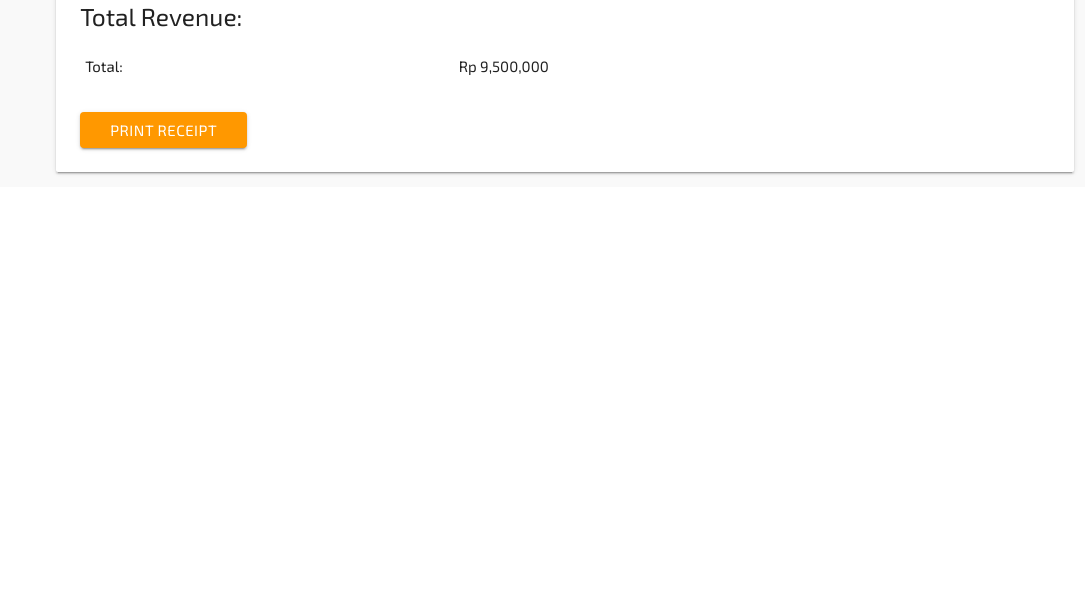
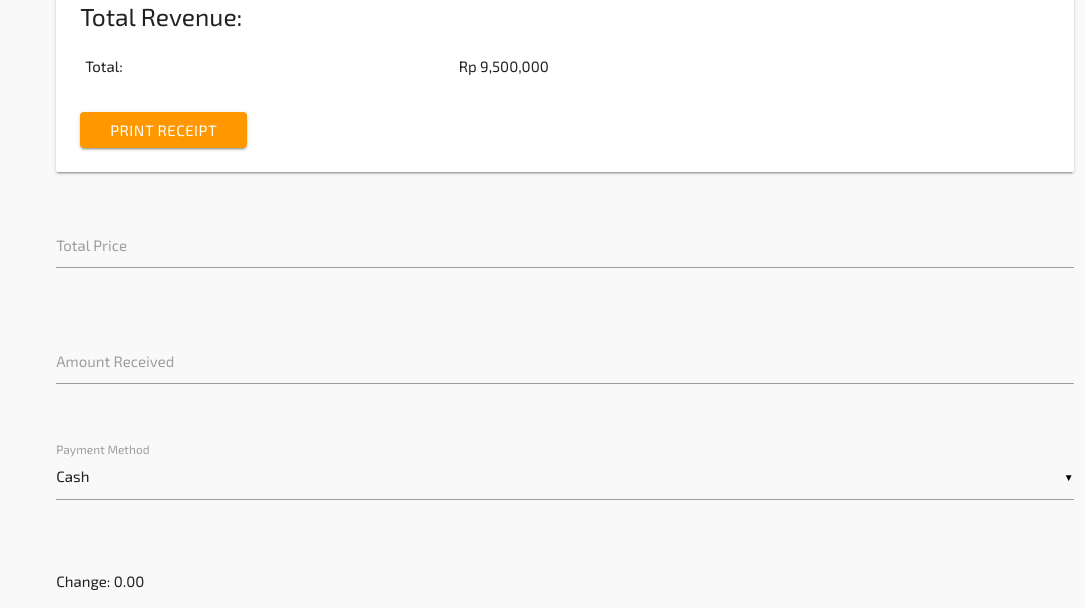
Before and after one commit to iratusbison/booking, a Django app: template itemmanager/templates/sale_detail.html in a window 1280 px wide. Shown: the part 1462-2070 px from the top of the page, without its empty margins (195-1280 px from the left). Before the commit the page ends 1637 px from the top, so only its background shows below. Run offline with Django 4.2, Linux system fonts and the light colour scheme; the template is opened without the code that fills it: values that come from a table or form of the project are taken from there, others are empty; a user stored in the database is signed in; data comes from the database, SQL or seed files in the repository; tables that the repository leaves empty hold one stand-in row (values such as "Sample post"); some libraries are stand-ins or nearby versions; some web fonts are replaced.

Commit message:
Update sale_detail.html

```diff
--- a/itemmanager/templates/sale_detail.html
+++ b/itemmanager/templates/sale_detail.html
@@ -11,10 +11,33 @@
     $(document).ready(() => {
         $('.modal').modal();
 
-        // Add a click event listener to the Print Receipt button
-        $('#print-button').click(() => {
-            window.print(); // Trigger the browser's print dialog
+        // Function to calculate and update change amount
+        function calculateChange() {
+            const totalPrice = parseFloat($("#total-price").val()) || 0;
+            const amountReceived = parseFloat($("#amount-received").val()) || 0;
+
+            const changeAmount = amountReceived - totalPrice;
+            $("#change-amount").text(changeAmount.toFixed(2));
+        }
+
+        // Listen for changes in payment method
+        $("#payment-method").on("change", function () {
+            const selectedPaymentMethod = $(this).val();
+
+            if (selectedPaymentMethod === "cash") {
+                // Display the change calculation fields
+                $("#change-result").show();
+            } else {
+                // Hide the change calculation fields for non-cash payments
+                $("#change-result").hide();
+            }
         });
+
+        // Listen for changes in total price or amount received
+        $("#total-price, #amount-received").on("input", calculateChange);
+
+        // Initial calculation when the page loads
+        calculateChange();
     });
 </script>
 
@@ -88,6 +111,37 @@
         </div>
     </div>
 </div>
+
+<div class="row">
+    <div class="input-field col s12">
+        <input id="total-price" type="number" name="total_price" step="0.01">
+        <label for="total-price">Total Price</label>
+    </div>
+</div>
+
+<div class="row">
+    <div class="input-field col s12">
+        <input id="amount-received" type="number" name="amount_received" step="0.01">
+        <label for="amount-received">Amount Received</label>
+    </div>
+</div>
+
+<div class="row">
+    <div class="input-field col s12">
+        <select id="payment-method" name="payment_method">
+            <option value="cash">Cash</option>
+            <option value="card">Card</option>
+        </select>
+        <label for="payment-method">Payment Method</label>
+    </div>
+</div>
+
+<div id="change-result" class="row">
+    <div class="col s12">
+        <p>Change: <span id="change-amount">0.00</span></p>
+    </div>
+</div>
+
 <div id="delete-modal" class="modal">
     <div class="modal-content">
         <h4>This action is <span class="red-text">IRREVERSIBLE</span></h4>
```
